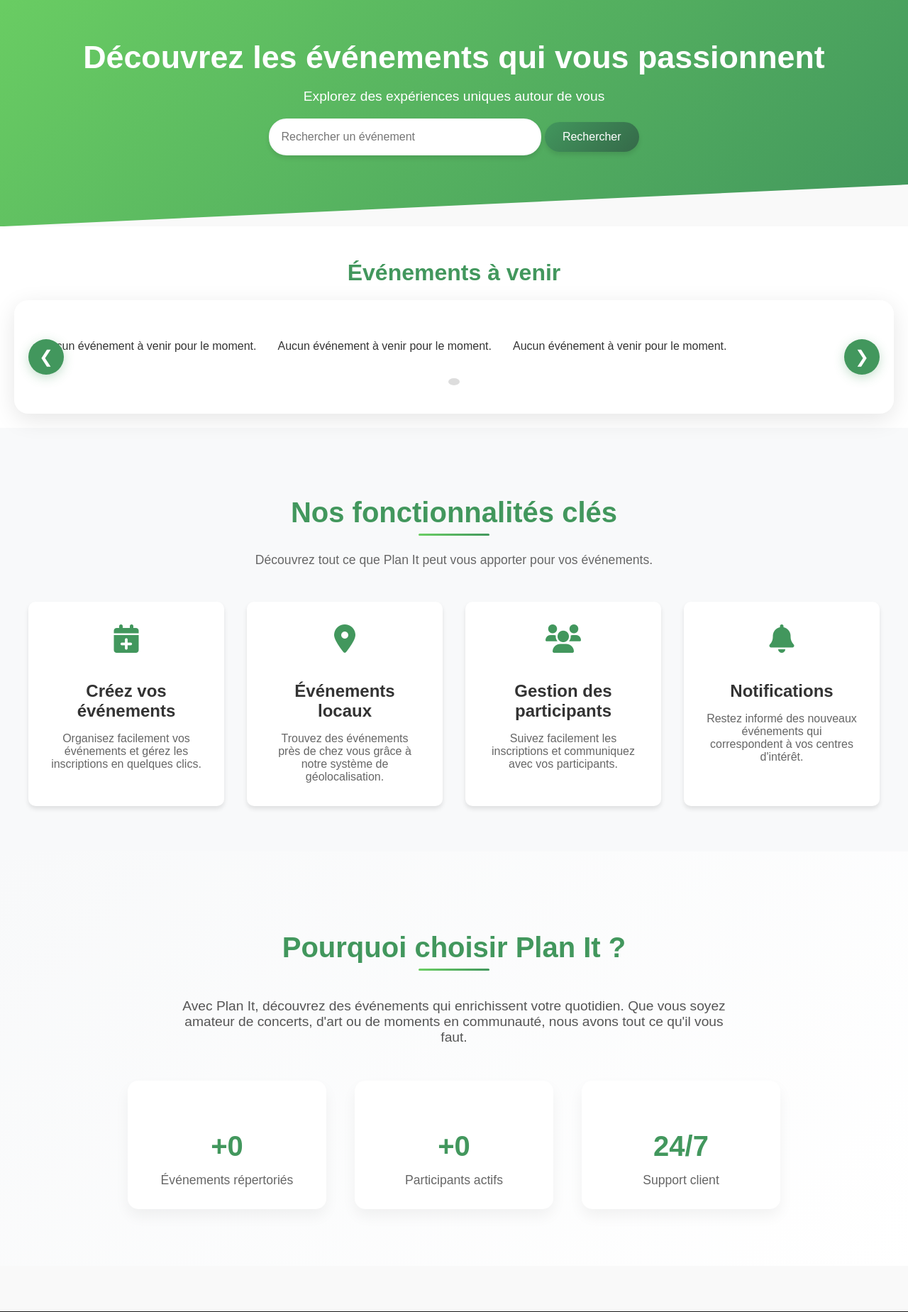
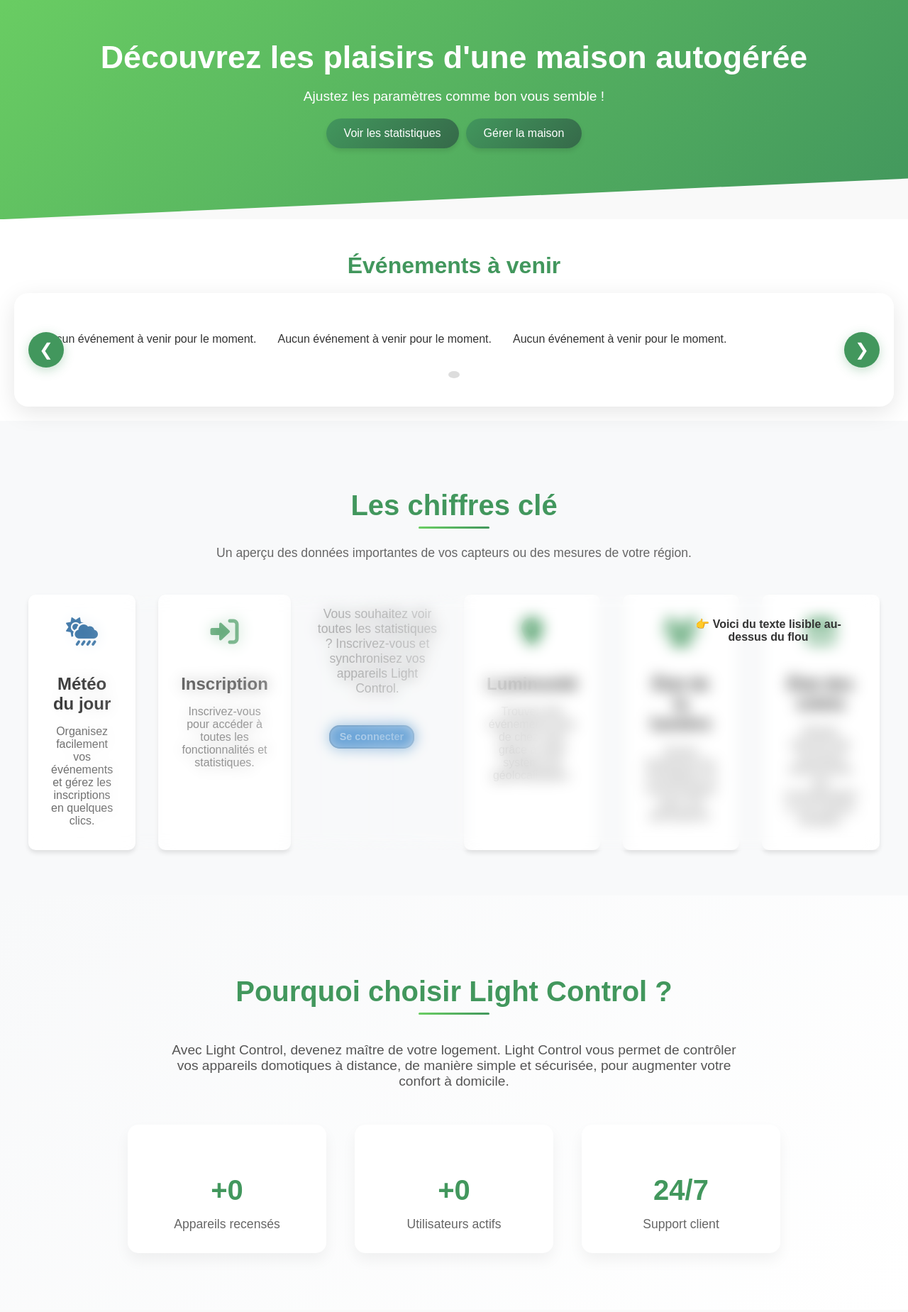
Before and after one commit to ffblan74/ProjetCommunG7D, a PHP site: page /src/ in a window 1280 px wide. Shown: the part 75-1924 px from the top of the page at 71% size. Run offline with PHP 8.4, Linux system fonts and the light colour scheme; data that the repository does not hold is empty.

Commit message:
stats + homepage + controlleur pour le dashboard

```diff
--- /dev/null
+++ b/StatistiquesController.php
@@ -0,0 +1,5 @@
+<?php
+
+// Inclure la vue
+require __DIR__ . '/statistiques.php';
+?>
--- a/assets/CSS/index.css
+++ b/assets/CSS/index.css
@@ -63,7 +63,9 @@
     background: linear-gradient(135deg, #356949, #2b4d3e); /* Accentuation au survol */
     transform: translateY(-2px); /* Effet de "saut" */
 }
-
+.search-container a {
+    text-decoration: none;
+}
 
 /* Conteneur général du carrousel */
 .events-carousel {
@@ -238,21 +240,57 @@
     font-size: 1.1rem;
 }
 
+.features-grid-wrapper {
+    display: inline-block; /* s'adapte à la taille de .features-grid */
+    position: relative;
+}
 .features-grid {
-    display: grid;
-    grid-template-columns: repeat(auto-fit, minmax(250px, 1fr));
+    display: flex;
     gap: 2rem;
     max-width: 1200px;
     margin: 0 auto;
+    justify-content: center;
+    justify-content: center;
+    position: relative; /* important pour positionner overlay-text */
+    z-index: 1;
 }
+.features-grid.blur-active::after {
+    content: "";
+    position: absolute;
+    inset: 0;
+    z-index: 2;
+    pointer-events: none;
+    backdrop-filter: blur(10px);
 
+    -webkit-mask-image: linear-gradient(to right, transparent 0%, black 60%, black 100%);
+    mask-image: linear-gradient(to right, transparent 0%, black 60%, black 100%);
+    -webkit-mask-size: 100% 100%;
+    mask-size: 100% 100%;
+    -webkit-mask-repeat: no-repeat;
+    mask-repeat: no-repeat;
+}
 .feature-card {
     background: white;
     padding: 2rem;
     border-radius: 10px;
     box-shadow: 0 4px 6px rgba(0, 0, 0, 0.1);
     transition: transform 0.3s ease;
+    max-width: 300px;
+    width: 100%;
+    flex: 1 1 250px;
 }
+/* Texte au-dessus du flou */
+.overlay-text {
+    position: absolute;
+    top: 1rem;
+    right: 1rem;
+    z-index: 3;
+    padding: 1rem;
+    border-radius: 8px;
+    max-width: 250px;
+    font-weight: bold;
+}
+
 
 .feature-card:hover {
     transform: translateY(-5px);
--- a/controllers/DashboardController.php
+++ b/controllers/DashboardController.php
@@ -4,7 +4,7 @@
 }
 
 require_once 'models/UserModel.php';
-require_once 'models/EventModel.php';
+require_once 'models/StatModel.php';
 require_once 'models/Database.php';
 
 class DashboardController {
--- a/index.php
+++ b/index.php
@@ -4,6 +4,9 @@
 // Inclure les fichiers nécessaires
 require_once 'config.php';
 require_once 'models/Database.php';
+
+// Créer une instance de la connexion à la base de données et récupérer l'objet PDO
+$pdo = Database::getInstance()->getConnection();
 
 // Récupérer la page demandée
 $page = isset($_GET['page']) ? $_GET['page'] : 'home';
@@ -32,6 +35,16 @@
         require 'controllers/PasswordForgottenController.php';
         break;
 
+    case 'statistiques':
+        require 'controllers/StatisticsController.php';
+        $statisticsController = new StatisticsController($pdo);
+        $statisticsController->handleRequest();
+        break;
+    case 'controlRoom':
+        require 'controllers/ControlRoomController.php';
+        $controlRoomController = new ControlRoomController();
+        $controlRoomController->handleRequest();
+        break;
     case 'explorer':
         require 'controllers/ExploreController.php';
         $exploreController = new ExploreController();
--- /dev/null
+++ b/test_dio.php
@@ -0,0 +1 @@
+<?php phpinfo(); ?>
--- a/views/Home.php
+++ b/views/Home.php
@@ -1,9 +1,10 @@
+
 <!DOCTYPE html>
 <html lang="fr">
 <head>
   <meta charset="UTF-8">
   <meta name="viewport" content="width=device-width, initial-scale=1.0">
-  <title>Plan It - Événements</title>
+  <title>Bright and Blind</title>
   <link rel="stylesheet" href="assets/CSS/index.css">
 
   <?php
@@ -21,14 +22,12 @@
 
   <!-- Section héroïque -->
   <div class="hero-section">
-    <h1>Découvrez les événements qui vous passionnent</h1>
-    <p>Explorez des expériences uniques autour de vous</p>
+    <h1>Découvrez les plaisirs d'une maison autogérée</h1>
+    <p>Ajustez les paramètres comme bon vous semble !</p>
     <div class="search-container">
-      <form action="/src/?page=explorer" method="GET">
-        <input type="hidden" name="page" value="explorer">
-        <input type="text" name="query" class="search-bar" placeholder="Rechercher un événement">
-        <button type="submit" class="search-button">Rechercher</button>
-      </form>
+      <a href="<?= $basePath ?>?page=statistiques" class="<?= $page === 'statistiques' ? 'active' : '' ?> search-button">Voir les statistiques</a>
+      <a href="<?= $basePath ?>?page=dashboard" class="<?= $page === 'dashboard' ? 'active' : '' ?> search-button">Gérer la maison</a>
+
     </div>
   </div>
 
@@ -59,44 +58,60 @@
 
   <!-- Section fonctionnalités -->
   <div class="features">
-    <h2>Nos fonctionnalités clés</h2>
-    <p>Découvrez tout ce que Plan It peut vous apporter pour vos événements.</p>
-    <div class="features-grid">
+    <h2>Les chiffres clé</h2>
+    <p>Un aperçu des données importantes de vos capteurs ou des mesures de votre région.</p>
+    <div class="features-grid-wrapper">
+      <div class="features-grid <?php if (!$isLoggedIn) echo 'blur-active'; ?>">
         <div class="feature-card">
-        <i class="fas fa-calendar-plus"></i>
-        <h3>Créez vos événements</h3>
+          <i class="fa-solid fa-cloud-sun-rain" style="color:#3C75A6"></i>
+          <h3>Météo du jour</h3>
           <p>Organisez facilement vos événements et gérez les inscriptions en quelques clics.</p>
         </div>
+        <?php if (!(isset($_SESSION['user_id']))): ?>
+          <div class="feature-card">
+            <i class="fas fa-sign-in-alt"></i>
+            <h3>Inscription</h3>
+            <p>Inscrivez-vous pour accéder à toutes les fonctionnalités et statistiques.</p>
+          </div>
+          <div>
+            <p>Vous souhaitez voir toutes les statistiques ? Inscrivez-vous et synchronisez vos appareils Light Control.</p>
+            <a href="<?= $basePath ?>?page=login" class="connect-button">Se connecter</a>
+          </div>
+          <div class="overlay-text">👉 Voici du texte lisible au-dessus du flou</div>
+        <?php endif; ?>
         <div class="feature-card">
           <i class="fas fa-map-marker-alt"></i>
-        <h3>Événements locaux</h3>
+          <h3>Luminosité</h3>
           <p>Trouvez des événements près de chez vous grâce à notre système de géolocalisation.</p>
         </div>
         <div class="feature-card">
           <i class="fas fa-users"></i>
-        <h3>Gestion des participants</h3>
+          <h3>État de la lumière</h3>
           <p>Suivez facilement les inscriptions et communiquez avec vos participants.</p>
         </div>
         <div class="feature-card">
-        <i class="fas fa-bell"></i>
-        <h3>Notifications</h3>
+          <i class="fa-solid fa-table-columns"></i>
+          <h3>État des volets</h3>
           <p>Restez informé des nouveaux événements qui correspondent à vos centres d'intérêt.</p>
         </div>
+
       </div>
+    </div>
+
   </div>
 
   <!-- Affichage des statistiques -->
   <section class="stats-section">
-    <h2>Pourquoi choisir Plan It ?</h2>
-    <p>Avec Plan It, découvrez des événements qui enrichissent votre quotidien. Que vous soyez amateur de concerts, d'art ou de moments en communauté, nous avons tout ce qu'il vous faut.</p>
+    <h2>Pourquoi choisir Light Control ?</h2>
+    <p>Avec Light Control, devenez maître de votre logement. Light Control vous permet de contrôler vos appareils domotiques à distance, de manière simple et sécurisée, pour augmenter votre confort à domicile.</p>
     <div class="stats-container">
       <div class="stat" data-target="<?= $stats['events'] ?>">
         <h3>+<span class="count"><?= $stats['events'] ?></span></h3>
-        <p>Événements répertoriés</p>
+        <p>Appareils recensés</p>
       </div>
       <div class="stat" data-target="<?= $stats['participants'] ?>">
         <h3>+<span class="count"><?= $stats['participants'] ?></span></h3>
-        <p>Participants actifs</p>
+        <p>Utilisateurs actifs</p>
       </div>
       <div class="stat" data-target="<?= $stats['support'] ?>">
         <h3><span class="count"><?= $stats['support'] ?></span>/7</h3>
```
Also changed, not shown: assets/CSS/statistiques.css (added, +96 -0 lines), controllers/StatisticsController.php (added, +32 -0 lines), models/StatsModel.php (added, +59 -0 lines), statistiques.php (added, +72 -0 lines), test_tiva.php (added, +130 -0 lines), views/statistiques.php (added, +55 -0 lines), controllers/ControlRoomController.php (added). Lines whose indentation alone changed are shown as unchanged.
